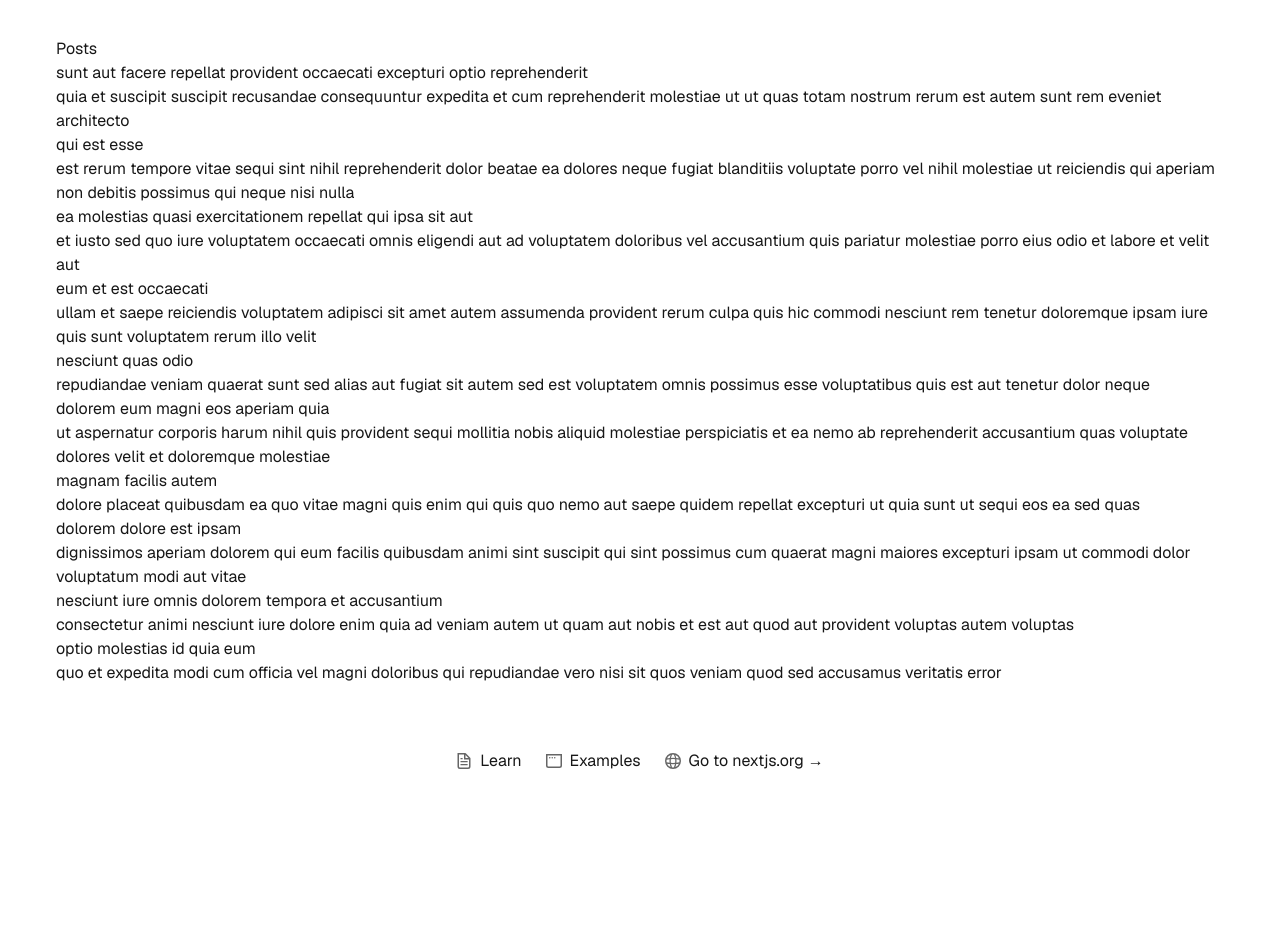
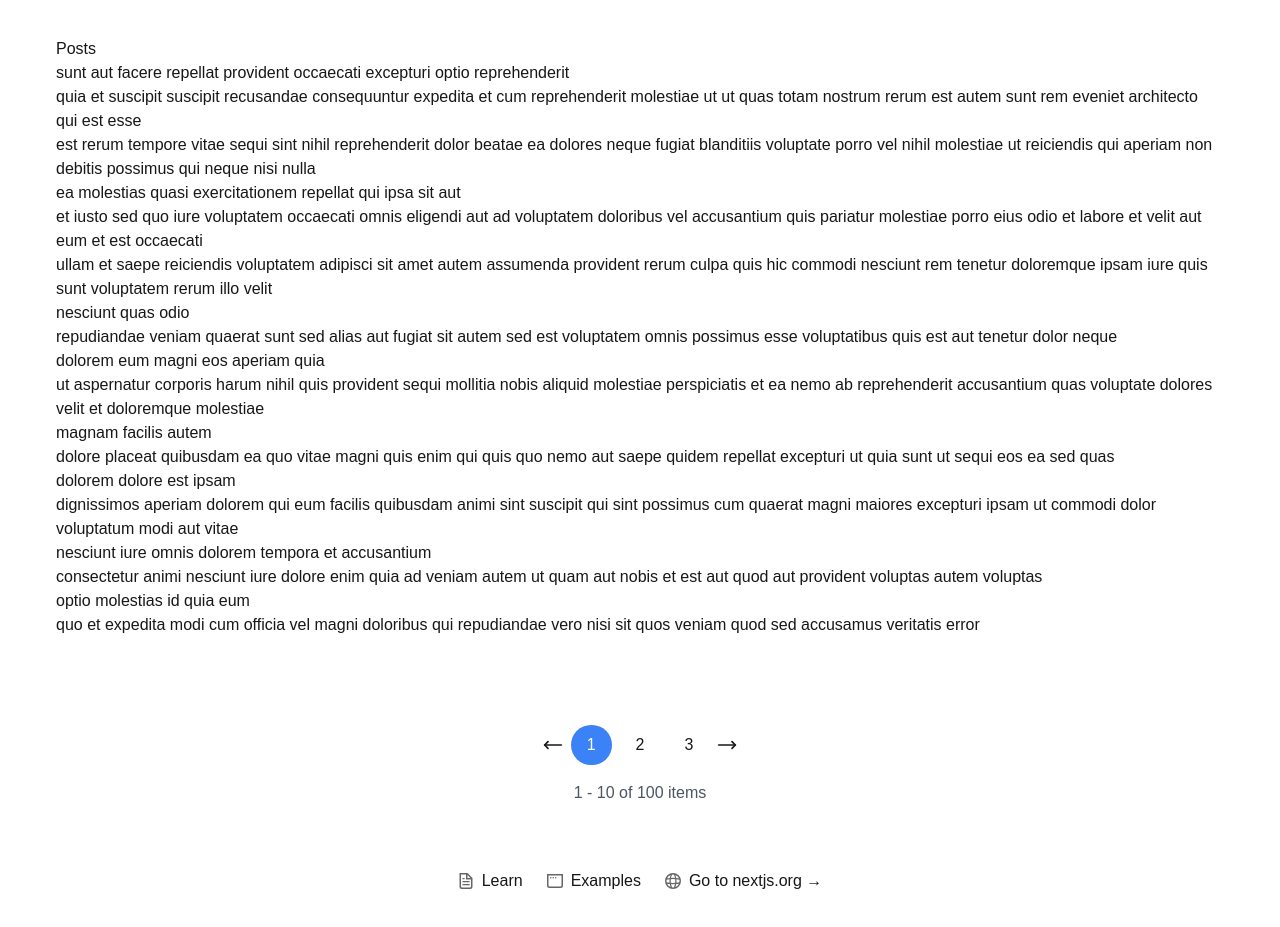
Before and after one commit to glulu4/mod-takehome, a Next.js app: page / in a window 1280 px wide. Shown: the part 175-1102 px from the top of the page. Before the commit the page ends 1000 px from the top, so only its background shows below. Built offline with nearby package versions, Linux system fonts and the light colour scheme.

Commit message:
added pagination controls

```diff
--- a/src/app/page.tsx
+++ b/src/app/page.tsx
@@ -3,25 +3,35 @@ import Image from "next/image";
 import {useState} from "react";
 import {getPaginatedPosts} from "../lib/get-paginated-post";
 import HomePagePosts from "../components/HomePagePosts";
+import PaginationControls from "../components/PaginationControls";
 
 export default function Home() {
 
   const [currentPage, setCurrentPage] = useState(1);
 
   const paginatedPosts = getPaginatedPosts(currentPage);
+  console.log("paginatedPosts", paginatedPosts.length);
+
   return (
-    <div className="grid grid-rows-[20px_1fr_20px] items-start justify-items-center min-h-screen p-6 pb-20 gap-16 sm:p-14 font-[family-name:var(--font-geist-sans)]">
-      <main className="flex flex-col gap-8 row-start-2 items-center sm:items-start">
+    <div className="grid grid-rows-[20px_1fr_20px] items-start justify-items-center min-h-screen p-6 pb-20 gap-16 sm:p-14 ">
+      <main className="flex flex-col gap-8 row-start-2 items-center sm:items-start max-w-7xl">
 
         <h1 className="text-4xl font-bold text-center sm:text-left">
           Mod TakeHome Posts
         </h1>
 
-        <HomePagePosts paginatedPosts={paginatedPosts} />
+        <div className="h-full">
+          <HomePagePosts paginatedPosts={paginatedPosts} />
 
-        {/* <PaginationControls
-          currentPage={currentPage}
-          /> */}
+        </div>
+
+    <div className="flex justify-center w-full pt-10">
+          <PaginationControls
+            currentPage={currentPage}
+            setCurrentPage={setCurrentPage}
+          />
+    </div>
+
 
 
 
--- /dev/null
+++ b/src/components/PaginationControls.tsx
@@ -0,0 +1,98 @@
+import React, {Dispatch, SetStateAction} from 'react'
+import {posts, Post, PAGE_SIZE} from '@/public/mod/post';
+import {MoveLeft, MoveRight} from 'lucide-react';
+
+interface PaginationControlsProps {
+    currentPage: number;
+    setCurrentPage: Dispatch<SetStateAction<number>>;
+}
+
+export default function PaginationControls({currentPage, setCurrentPage}: PaginationControlsProps) {
+
+    const totalPages = Math.ceil(posts.length / PAGE_SIZE);
+    const NUM_PAGES = 3;
+
+
+    const handlePageChange = (page: number) => {
+        if (page >= 1 && page <= totalPages) {
+            setCurrentPage(page);
+        }
+    };
+
+    const startItem = (currentPage - 1) * PAGE_SIZE + 1;
+    const endItem = Math.min(currentPage * PAGE_SIZE, posts.length);
+
+    function pageIsInRange(page: number):boolean {
+
+        return page > 0 && page <= totalPages
+    }
+
+    return (
+        <div className="flex flex-col space-y-4">
+            {/* Small Screen Pagination */}
+
+            <div className="sm:hidden flex items-center justify-center space-x-6">
+                <button onClick={() => handlePageChange(currentPage - 1)}>
+                    <MoveLeft size={15} />
+                </button>
+
+                {/* Previous page */}
+                {currentPage > 1 && (
+                    <button onClick={() => handlePageChange(currentPage - 1)}>
+                        {currentPage - 1}
+                    </button>
+                )}
+
+                {/* Current page */}
+                <span className="bg-blue-500 text-white px-4 py-2 rounded-full">
+                    {currentPage}
+                </span>
+
+                {/* Next page */}
+                {currentPage < totalPages && (
+                    <button onClick={() => handlePageChange(currentPage + 1)}>
+                        {currentPage + 1}
+                    </button>
+                )}
+                <button onClick={() => handlePageChange(currentPage + 1)}>
+                    <MoveRight size={15} />
+                </button>
+            </div>
+
+            {/* Large Screen Pagination */}
+            <div className="hidden sm:flex items-center justify-center space-x-2">
+                <button onClick={() => handlePageChange(currentPage - 1)}>
+                    <MoveLeft size={20}/>
+                </button>
+
+                {/* Dot display with numbers */}
+                {[...Array(5)].map((_, index) => {
+                    const page = currentPage - 2 + index;
+
+                    if (pageIsInRange(page)) {
+                        return (
+                            <button
+                                key={page}
+                                onClick={() => handlePageChange(page)}
+                                className={
+                                    `px-4 py-2 rounded-full
+                                    ${currentPage === page ? "bg-blue-500 text-white" : ""
+                                    }`}>
+                                {page}
+                            </button>
+                        );
+                    }
+                    // return null;
+                })}
+                <button onClick={() => handlePageChange(currentPage + 1)}>
+                    <MoveRight size={20} />
+                </button>
+            </div>
+
+            {/* shows content amount on page and total content */}
+            <p className="text-center text-gray-600">
+                {startItem} - {endItem} of {posts.length} items
+            </p>
+        </div>
+    )
+}
--- /dev/null
+++ b/src/components/PostRow.tsx
@@ -0,0 +1,12 @@
+import {Post} from '@/public/mod/post'
+import React from 'react'
+
+interface PostRowProps {
+    post:Post;
+}
+
+export default function PostRow({post}: PostRowProps) {
+  return (
+    <div>PostRow</div>
+  )
+}
```
Also changed, not shown: package.json (+7 -6 lines), 1 other file (tests, documents, lock files or other folders).
